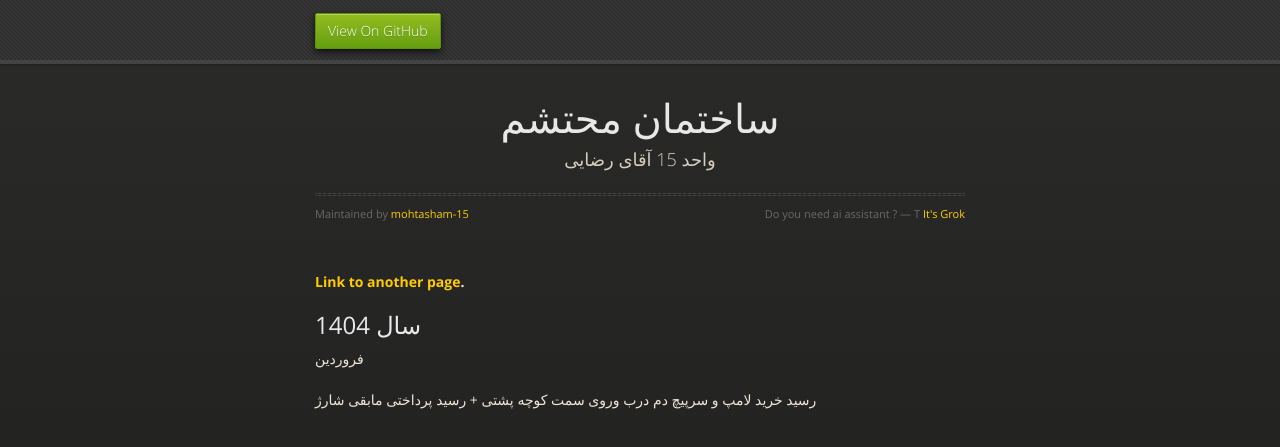
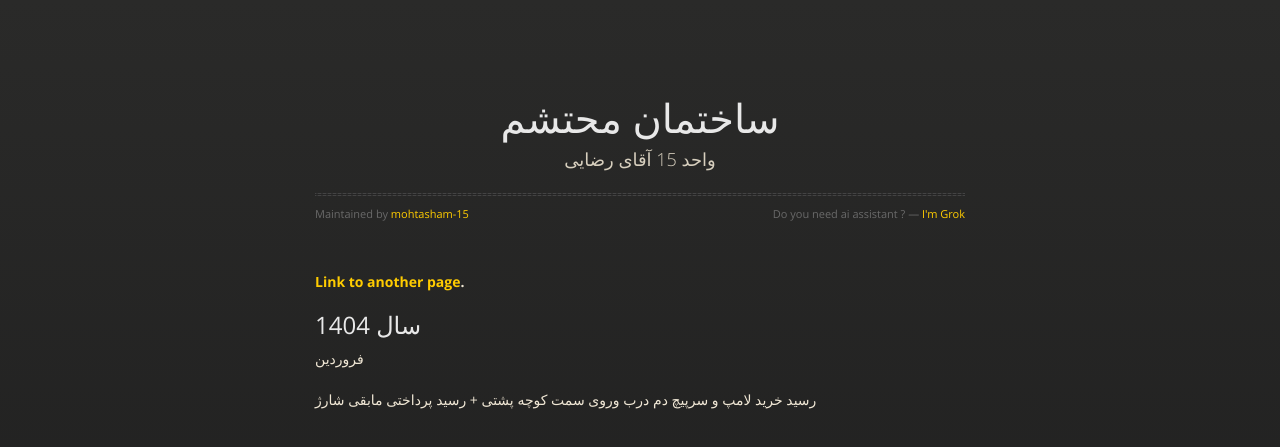
Before and after one commit to mohtasham-15/ns, a Jekyll site: the page built from index.md, in a window 1280 px wide and 900 px high, cut to the strip 0-447 px from the top of the window. Built offline with Jekyll 4.4.1, drawn with Linux system fonts in a browser that asks for light colours.

Commit message:
Update default.html

```diff
--- a/_layouts/default.html
+++ b/_layouts/default.html
@@ -18,28 +18,14 @@
     {% include head-custom.html %}
   </head>
   <body>
-      <div id="header">
-        <nav>
-          <ul>
-            <li class="fork"><a href="{{ site.github.repository_url }}">View On GitHub</a></li>
-            {% if site.show_downloads %}
-              <li class="downloads"><a href="{{ site.github.zip_url }}">ZIP</a></li>
-              <li class="downloads"><a href="{{ site.github.tar_url }}">TAR</a></li>
-              <li class="title">DOWNLOADS</li>
-            {% endif %}
-          </ul>
-        </nav>
-      </div><!-- end header -->
-
     <div class="wrapper">
-
       <section>
         <div id="title">
-          <h1>{{ site.title | default: site.github.repository_name }}</h1>
-          <p>{{ site.description | default: site.github.project_tagline }}</p>
+          <h1>{{ site.title | default: github.repository_name }}</h1>
+          <p>{{ site.description | default: github.project_tagline }}</p>
           <hr>
           <span class="credits left">Maintained by <a href="{{ site.github.owner_url }}">{{ site.github.owner_name }}</a></span>
-          <span class="credits right">Do you need ai assistant ? &mdash; T <a href="https://grok.com/">It's Grok</a></span>
+          <span class="credits right">Do you need ai assistant ? &mdash; <a href="https://grok.com/">I'm Grok</a></span>
         </div>
 
         {{ content }}
```
